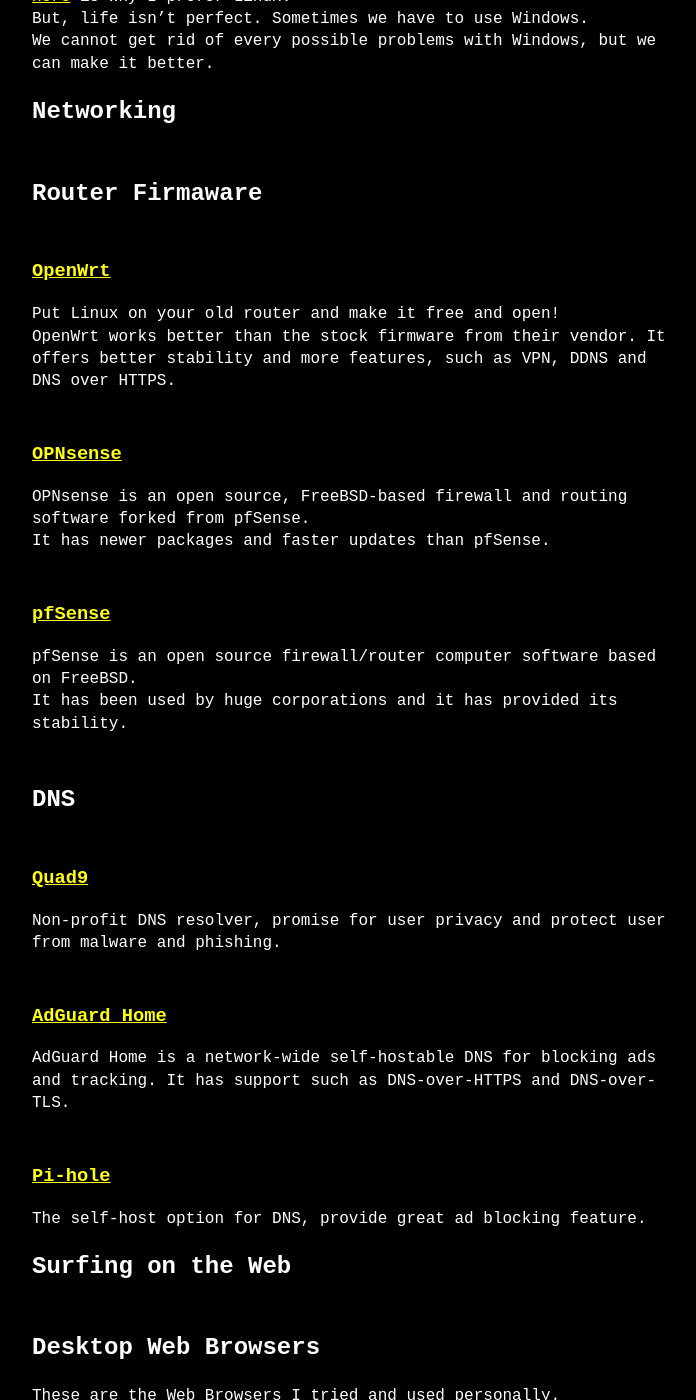
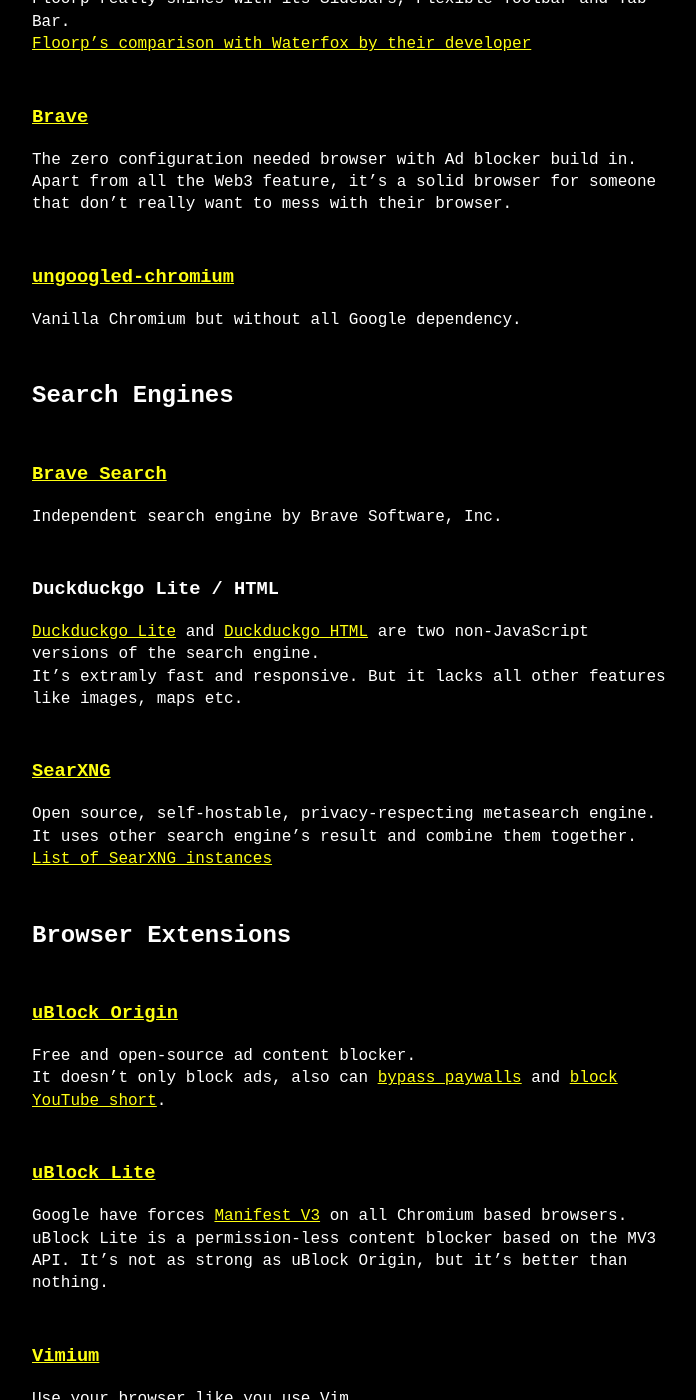
Before and after one commit to colgrave34/colgrave34.github.io, a Jekyll site: the page built from _posts/2024-04-20-my-awesome-list.md, in a window 1280 px wide and 1400 px high, scrolled down 3069 px. Shown: the whole window, without its empty margins (288-984 px from the left). Built offline with Jekyll 4.4.1, drawn with Linux system fonts in a browser that asks for light colours; comment, search, counter and statistics services are not loaded; some of the changed text lies outside the part shown.

Commit message:
update my-awesome-list

```diff
--- a/_posts/2024-04-20-my-awesome-list.md
+++ b/_posts/2024-04-20-my-awesome-list.md
@@ -9,23 +9,16 @@
 So I thought, how about I made my own Awesome List. I have a lot of software tools I used every day, privacy focused or just good tools overall, mostly are open source.
 
 - [Operating Systems](#operating-systems)
-  - [Desktop Linux Distros](#desktop-linux-distros)
-  - [Server Linux Distros](#server-linux-distros)
+  - [Linux Distros](#linux-distros)
   - [Windows](#windows)
-- [Networking](#networking)
-  - [Router Firmaware](#router-firmaware)
-  - [DNS](#dns)
 - [Suring on the Web](#surfing-on-the-web)
-  - [Web Browsers](#desktop-web-browsers)
+  - [Web Browsers](#web-browsers)
   - [Search Engines](#search-engines)
   - [Browser Extensions](#browser-extensions)
+- [DNS](#dns)
 - [Communications](#communications)
+  - [Email Clients](#email-clients)
   - [Real-time Communication](#real-time-communication)
-  - [Email](#email)
-    - [Email Provider](#email-provider)
-    - [Email Client](#email-client)
-    - [Email Aliasing Provider](#email-aliasing-provider)
-  - [RSS](#rss)
 - [Productivity](#productivity)
   - [Office Tools](#office-tools)
   - [Notetaking](#notetaking)
@@ -34,7 +27,7 @@
   - [CAD 3D Modeling Tools](#cad--3d-modeling-tools)
 
 # Operating Systems
-## Desktop Linux Distros
+## Linux Distros
 Here are desktop distros that I recommend for new users.
 ### [Linux Mint](https://linuxmint.com/)
 The "just works" distro.
@@ -53,62 +46,19 @@
 ### [OpenSUSE Tumbleweed](https://get.opensuse.org/tumbleweed/)
 OpenSUSE Tumbleweed is a rolling release distro with the newest packages. YaST can be really easy for new users.
 
-## Server Linux Distros
-### [Debian](https://www.debian.org/)
-You can't go wrong with Debian.
-It's known as the most stable community distro by running old packages.
+## Windows
+### [winutil](https://github.com/ChrisTitusTech/winutil)
+Chris Titus Tech's Windows Utility, which makes install programs, tweaking Windows easier.
 
-### [NixOS](https://nixos.org/)
-A distro that is fully reproducible and rock solid by integrated tightly with Nix package manager.
-With system-wide configuration management, you can control the entire system with just one configuration.
-
-### [Rocky Linux](https://rockylinux.org/)
-Rocky Linux is an enterprise operating system designed to be compatible with Red Hat Enterprise Linux.
-
-### [AlmaLinux](https://almalinux.org/)
-AlmaLinux is a community owned and governed enterprise Linux distribution.
-It is ABI compatible with Red Hat Enterprise Linux.
-
-### [OpenSUSE Leap](https://get.opensuse.org/leap/)
-OpenSUSE Leap uses source from SUSE Linux Enterprise, which gives an enterprise level of stability to your home lab.
-
-## Windows
 ### [Sophia Script](https://github.com/farag2/Sophia-Script-for-Windows)
 Sophia Script is a series of PowerShell module allows you to tweak, delete bloatware, disable telemetry and more.
-
-### [winutil](https://github.com/ChrisTitusTech/winutil)
-Chris Titus Tech's Windows Utility, which makes install programs, tweaking Windows easier.
 
 [Here](https://wiki.installgentoo.com/images/2/29/Windows10.jpg) is why I prefer Linux.
 But, life isn't perfect. Sometimes we have to use Windows.
 We cannot get rid of every possible problems with Windows, but we can make it better.
 
-# Networking
-## Router Firmaware
-### [OpenWrt](https://openwrt.org/)
-Put Linux on your old router and make it free and open!
-OpenWrt works better than the stock firmware from their vendor. It offers better stability and more features, such as VPN, DDNS and DNS over HTTPS.
-
-### [OPNsense](https://opnsense.org/)
-OPNsense is an open source, FreeBSD-based firewall and routing software forked from pfSense.
-It has newer packages and faster updates than pfSense.
-
-### [pfSense](https://www.pfsense.org/)
-pfSense is an open source firewall/router computer software based on FreeBSD.
-It has been used by huge corporations and it has provided its stability.
-
-## DNS
-### [Quad9](https://www.quad9.net/)
-Non-profit DNS resolver, promise for user privacy and protect user from malware and phishing.
-
-### [AdGuard Home](https://github.com/AdguardTeam/AdGuardHome)
-AdGuard Home is a network-wide self-hostable DNS for blocking ads and tracking. It has support such as DNS-over-HTTPS and DNS-over-TLS.
-
-### [Pi-hole](https://pi-hole.net/)
-The self-host option for DNS, provide great ad blocking feature.
-
 # Surfing on the Web
-## Desktop Web Browsers
+## Web Browsers
 These are the Web Browsers I tried and used personally.
 For a more detailed comparison, please refer to [PrivacyTests.org](https://privacytests.org/).
 
@@ -129,10 +79,6 @@
 Floorp is an independent Firefox fork, build by hobbyist Japanese students.
 Beside all the Strong Tracking Protection and No User Tracking, Floorp really shines with its Sidebars, Flexible Toolbar and Tab Bar.
 [Floorp's comparison with Waterfox by their developer](https://github.com/Floorp-Projects/Floorp/issues/100#issuecomment-1272325327)
-
-### [Zen Browser](https://zen-browser.app/)
-Zen was inspired by [Arc Browser](https://arc.net/) but based on Firefox.
-As Arc slowly ceased development, Zen became the beautifully designed and privacy-focused broswer that a lot of developer use.
 
 ### [Brave](https://brave.com/)
 The zero configuration needed browser with Ad blocker build in.
@@ -159,6 +105,9 @@
 Free and open-source ad content blocker.
 It doesn't only block ads, also can [bypass paywalls](https://github.com/bpc-clone/bypass-paywalls-clean-filters) and [block YouTube short](https://letsblock.it/filters/youtube-shorts).
 
+### [uBlock Lite](https://github.com/uBlockOrigin/uBOL-home)
+Google have forces [Manifest V3](https://developer.chrome.com/docs/extensions/develop/migrate/what-is-mv3) on all Chromium based browsers. uBlock Lite is a permission-less content blocker based on the MV3 API. It's not as strong as uBlock Origin, but it's better than nothing.
+
 ### [Vimium](https://vimium.github.io/)
 Use your browser like you use Vim.
 
@@ -180,48 +147,15 @@
 Matrix is an open standard real-time communication protocol.
 Besides all the decentralized goodness, it also supports bridges to connect between other chat services, so you can use one app for all your communication needs.
 
-## Email
-### Email Provider
-[Tuta](https://tuta.com/)
-Tuta is an end-to-end encrypted email app and a freemium secure email service based in Germany.
-
-[Disroot](https://disroot.org/en)
-Disroot project is based in Amsterdam and providing open, decentralized, federated services that respectful freedom and privacy.
-You need to use an email client to use their service.
-
-### Email Clients
-[Thunderbird](https://www.thunderbird.net/en-US/)
-Thunderbird is an open source email client from Mozilla.
-After the 115 update, I think everyone should start switching.
-
-[K-9 Mail](https://k9mail.app/)
-As current maintainer joined to Mozilla Foundation, K-9 Mail plans to be rebranded as Thunderbird for Android.
-
-[meli](https://git.meli-email.org/meli/meli.git)
-A really cool terminal based email client, written in rust.
-
-## RSS
-I really don't know where to put RSS...
-### [Thunderbird](https://www.thunderbird.net/en-US/)
-Pss... Thunderbird can be used as an RSS reader.
-Truly one App rule them all.
-
-### [Feeder](https://github.com/spacecowboy/Feeder)
-Open source, good-looking Android RSS reader.
-
-### [Kill the newsletter!](https://kill-the-newsletter.com/)
-Do you want to change all the newsletter to RSS?
-There's always some newsletter that don't have RSS support. Kill the newsletter is your bet.
-
 # Productivity
 ## Office Tools
+### [OnlyOffice](https://www.onlyoffice.com/)
+OnlyOffice is an open source office suite.
+If you'd like to switch away from Microsoft Office, OnlyOffice might be the go-to choice.
+
 ### [LibreOffice](https://www.libreoffice.org/)
 LibreOffice is a free and open-source office suite from [The Document Foundation](https://www.documentfoundation.org/).
 It was originally forked from OpenOffice.
-
-### [OnlyOffice](https://www.onlyoffice.com/)
-OnlyOffice is an open source office suite.
-If you'd like to switch away from Microsoft Office, OnlyOffice might be the go-to choice.
 
 ## Notetaking
 ### [Joplin](https://joplinapp.org/)
```
Also changed, not shown: other parts of _posts/2024-04-20-my-awesome-list.md (+18 -0 lines).
